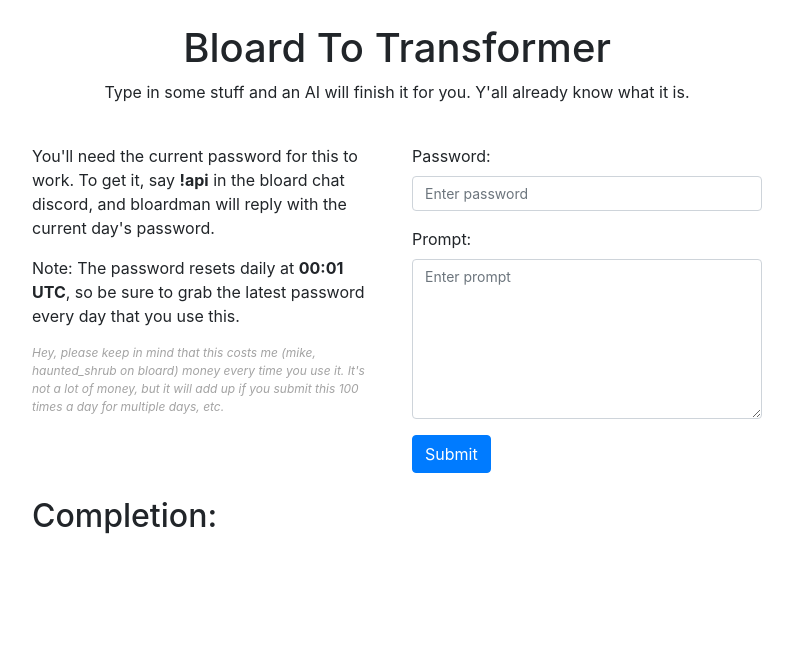
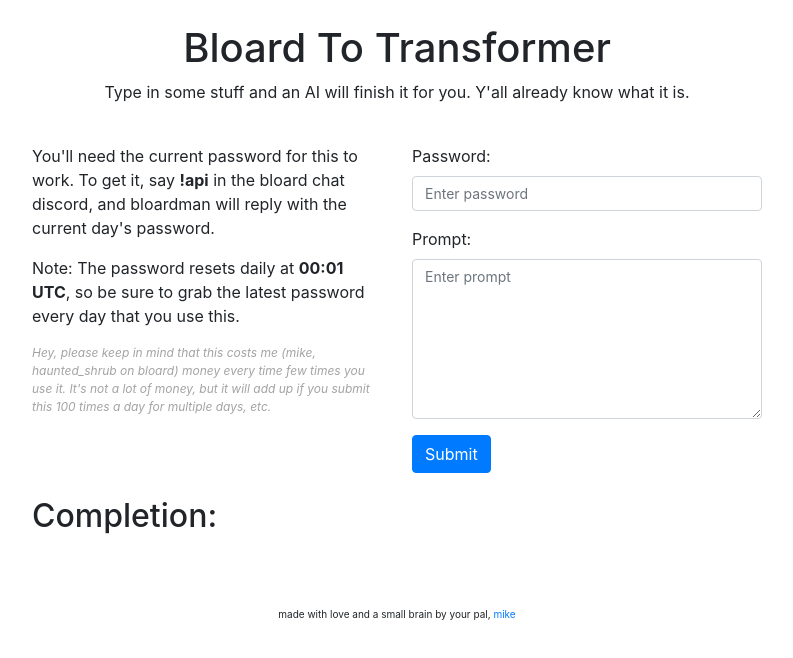
Before and after one commit to maximumdata/bloardtotransformer, a React (Create React App) app: page / in a window 1280 px wide. Shown: the top 658 px of the page, without its empty margins (243-1036 px from the left). Built offline with nearby package versions, Linux system fonts and the light colour scheme.

Commit message:
adds footer, clarifies what a 50x level error means

```diff
--- a/public/index.html
+++ b/public/index.html
@@ -11,6 +11,9 @@
     <noscript>You need to enable JavaScript to run this app.</noscript>
     <div class="container" >
       <div id="root"></div>
+      <div class="footer">
+        made with love and a small brain by your pal, <a href="https://twitter.com/yoitsmiked">mike</a>
+      </div>
     </div>
   </body>
 </html>
--- a/src/App.css
+++ b/src/App.css
@@ -10,14 +10,16 @@
   text-align: center;
 }
 .output {
-  padding: 0 0 10vh 0;
+  padding: 0 0 5vh 0;
 }
+
 .footer {
   background: white;
-  position: fixed;
+  width: 100%;
+  /* position: fixed;
   bottom: 0;
   left: 0;
-  right: 0;
+  right: 0; */
   text-align: center;
   font-size: 10px;
 }
--- a/src/App.js
+++ b/src/App.js
@@ -79,7 +79,7 @@
                 Note: The password resets daily at <b>00:01 UTC</b>, so be sure to grab the latest password every day that you use this.
               </p>
               <p className="money">
-                Hey, please keep in mind that this costs me (mike, haunted_shrub on bloard) money every time you use it. It's not a lot of money, but it will add up if you submit this 100 times a day for multiple days, etc.
+                Hey, please keep in mind that this costs me (mike, haunted_shrub on bloard) money every time few times you use it. It's not a lot of money, but it will add up if you submit this 100 times a day for multiple days, etc.
               </p>
             </div>
             <div className="col-md-12 col-lg-4">
@@ -101,7 +101,7 @@
                 <div className="alert alert-danger" role="alert">The server says you have the wrong password. Make sure to say <b>!api</b> in the bloard discord to get the latest one.</div>
               }
               {this.state.apiError && this.state.apiError !== '401' &&
-                <div className="alert alert-danger" role="alert">Something bad happened, I'm sorry. Tell mike about this please.</div>
+                <div className="alert alert-danger" role="alert">Something bad happened when calling the talktotransformer API. Try submitting again in a moment.</div>
               }
             </div>
             <div className="hidden-md-down col-lg-2"></div>
@@ -139,9 +139,6 @@
             <div className="hidden-md-down col-lg-2"></div>
           </div>
         </div>
-        {/* <div className="footer">
-          made with hate and a small brain by your pal, <a href="https://twitter.com/yoitsmiked">mike</a>
-        </div> */}
       </div>
     );
   }
```
